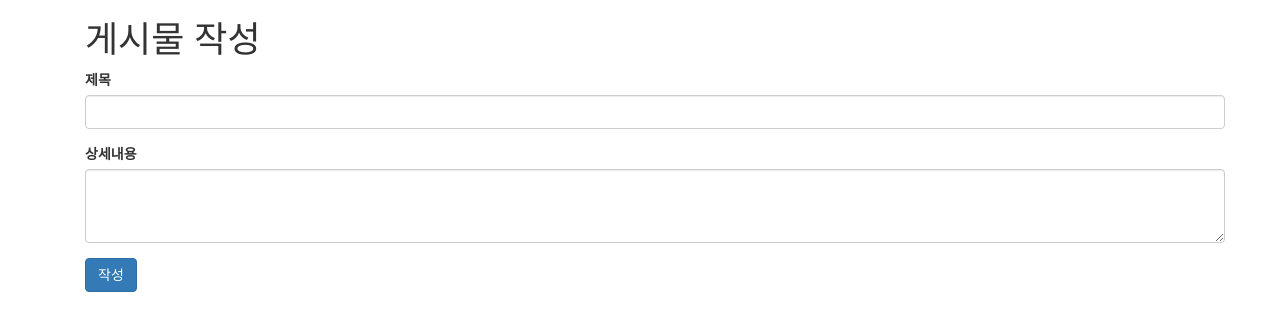
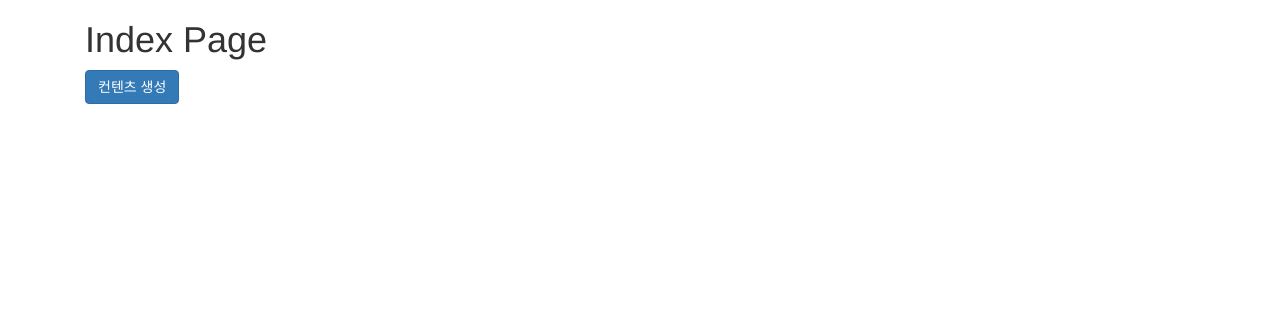
Before and after one commit to DoHyeonJ/SnsAutoPoster, a Django app: page / in a window 1280 px wide. Shown: the top 331 px of the page. Run offline with Django 4.2, Linux system fonts and the light colour scheme; some libraries are stand-ins or nearby versions.

Commit message:
SNS 컨텐츠 추천 기능 추가

```diff
--- a/myapp/templates/index.html
+++ b/myapp/templates/index.html
@@ -1,23 +1,9 @@
+<!-- index.html -->
 {% extends 'base.html' %}
 
 {% block content %}
-  <div class="container">
-    <h1>게시물 작성</h1>
-    <form method="POST">
-      {% csrf_token %}
-      <div class="form-group">
-        <label for="title">제목</label>
-        <input type="text" class="form-control" id="title" name="title">
-      </div>
-      <div class="form-group">
-        <label for="content">상세내용</label>
-        <textarea class="form-control" id="content" name="content" rows="3"></textarea>
-      </div>
-      <button type="submit" class="btn btn-primary">작성</button>
-    </form>
-    {% if post %}
-      <h2>{{ post.title }}</h2>
-      <p>{{ post.content }}</p>
-    {% endif %}
-  </div>
+    <div class="container mt-5">
+        <h1>Index Page</h1>
+        <a href="{% url 'create_content' %}" class="btn btn-primary mt-3">컨텐츠 생성</a>
+    </div>
 {% endblock %}
--- /dev/null
+++ b/myapp/templates/result.html
@@ -0,0 +1,5 @@
+{% extends 'base.html' %}
+{% block content %}
+    <h1>컨텐츠 생성 결과</h1>
+    {{ content }}
+{% endblock %}
--- a/myapp/views.py
+++ b/myapp/views.py
@@ -1,5 +1,10 @@
+import openai
 from django.shortcuts import render
+from django.conf import settings
 from .models import Post
+
+# openai API 키 설정
+openai.api_key = settings.OPEN_API_KEY
 
 def index(request):
     if request.method == 'POST':
@@ -9,3 +14,23 @@ def index(request):
     else:
         post = None
     return render(request, 'index.html', {'post': post})
+
+def create_content(request):
+    if request.method == 'POST':
+        title = request.POST.get('title')
+        content = request.POST.get('content')
+
+        # 한국어로 번역
+        response = openai.Completion.create(
+            engine='text-davinci-002',
+            prompt=f'제목: {title}\n상세내용: {content}\n위 두 가지 내용을 토대로 SNS 홍보용 컨텐츠를 제작해주세요.\n원하는 항목은 제목, 내용, 해시태그 세가지 항목으로 답해주세요',
+            max_tokens=1024,
+            n=1,
+            stop=None,
+            temperature=0.7,
+        )
+        content = response.choices[0].text
+
+        return render(request, 'result.html', {'content': content})
+    else:
+        return render(request, 'create_content.html')
--- a/myproject/settings.py
+++ b/myproject/settings.py
@@ -122,3 +122,5 @@ STATIC_URL = 'static/'
 # https://docs.djangoproject.com/en/4.1/ref/settings/#default-auto-field
 
 DEFAULT_AUTO_FIELD = 'django.db.models.BigAutoField'
+
+OPEN_API_KEY = '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'
--- a/myproject/urls.py
+++ b/myproject/urls.py
@@ -13,11 +13,11 @@ Including another URLconf
     1. Import the include() function: from django.urls import include, path
     2. Add a URL to urlpatterns:  path('blog/', include('blog.urls'))
 """
-from django.contrib import admin
 from django.urls import path
 from myapp.views import index
+from myapp.views import create_content
 
 urlpatterns = [
-    path('admin/', admin.site.urls),
     path('', index, name='index'),
+    path('create_content', create_content, name='create_content'),
 ]
```
Also changed, not shown: myapp/templates/create_content.html (added, +16 -0 lines), 1 other file.
